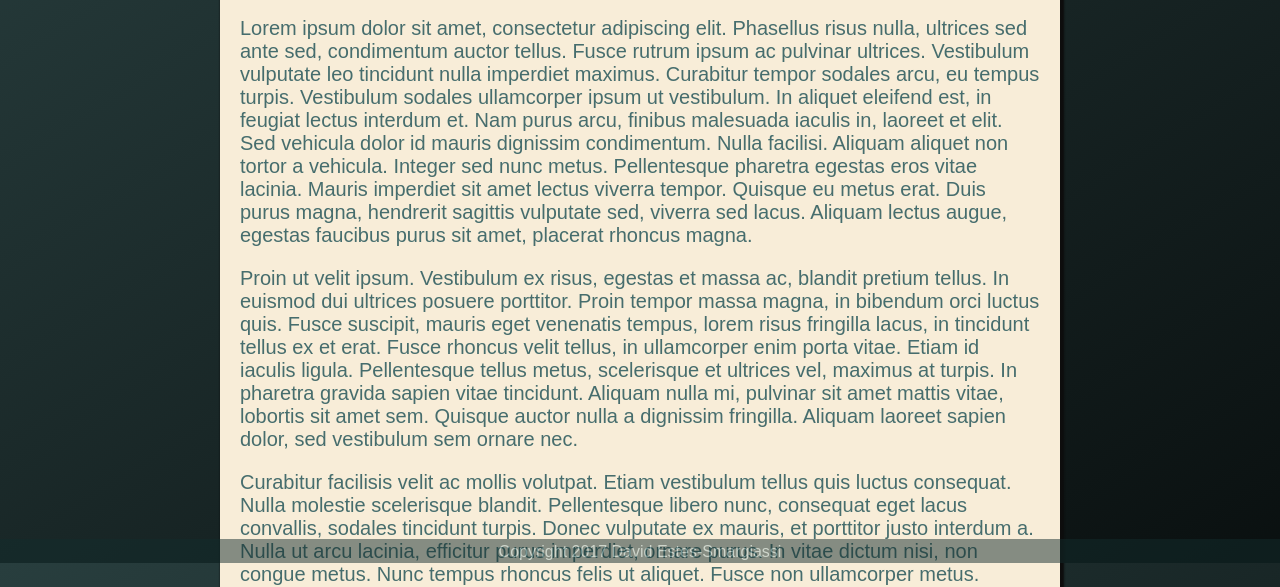
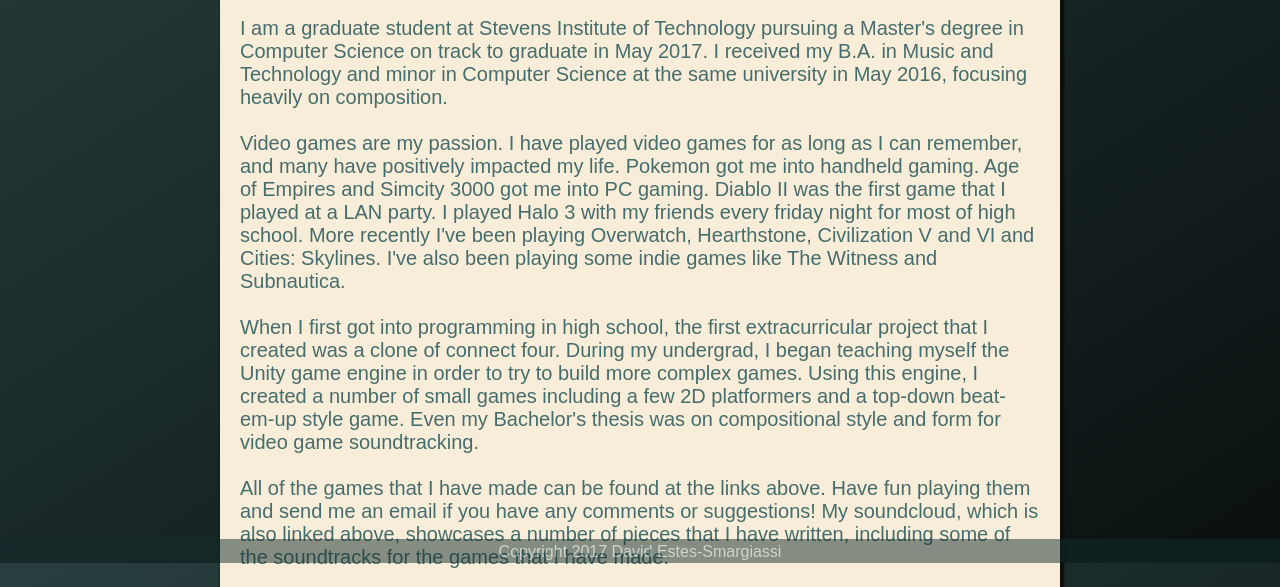
Before and after one commit to destessm/AI_Classification, a plain HTML site: page index.html in a window 1280 px wide. Shown: the part 237-824 px from the top of the page. Drawn offline with Linux system fonts and the light colour scheme.

Commit message:
Added text to index page, fixed gitignore

```diff
--- a/index.html
+++ b/index.html
@@ -44,16 +44,45 @@
 
       <h1>Hi!</h1>
       <h2>I'm David Estes-Smargiassi!</h2>
-      <p>Lorem ipsum dolor sit amet, consectetur adipiscing elit. Phasellus risus nulla, ultrices sed ante sed, condimentum auctor tellus. Fusce rutrum ipsum ac pulvinar ultrices. Vestibulum vulputate leo tincidunt nulla imperdiet maximus. Curabitur tempor sodales arcu, eu tempus turpis. Vestibulum sodales ullamcorper ipsum ut vestibulum. In aliquet eleifend est, in feugiat lectus interdum et. Nam purus arcu, finibus malesuada iaculis in, laoreet et elit. Sed vehicula dolor id mauris dignissim condimentum. Nulla facilisi. Aliquam aliquet non tortor a vehicula. Integer sed nunc metus. Pellentesque pharetra egestas eros vitae lacinia. Mauris imperdiet sit amet lectus viverra tempor. Quisque eu metus erat. Duis purus magna, hendrerit sagittis vulputate sed, viverra sed lacus. Aliquam lectus augue, egestas faucibus purus sit amet, placerat rhoncus magna.</p>
+      <p>
+	I am a graduate student at Stevens Institute of Technology pursuing a
+	Master's degree in Computer Science on track to graduate in May 2017. I
+	received my B.A. in Music and Technology and minor in Computer Science
+	at the same university in May 2016, focusing heavily on
+	composition. <br><br>
 
-      <p>Proin ut velit ipsum. Vestibulum ex risus, egestas et massa ac, blandit pretium tellus. In euismod dui ultrices posuere porttitor. Proin tempor massa magna, in bibendum orci luctus quis. Fusce suscipit, mauris eget venenatis tempus, lorem risus fringilla lacus, in tincidunt tellus ex et erat. Fusce rhoncus velit tellus, in ullamcorper enim porta vitae. Etiam id iaculis ligula. Pellentesque tellus metus, scelerisque et ultrices vel, maximus at turpis. In pharetra gravida sapien vitae tincidunt. Aliquam nulla mi, pulvinar sit amet mattis vitae, lobortis sit amet sem. Quisque auctor nulla a dignissim fringilla. Aliquam laoreet sapien dolor, sed vestibulum sem ornare nec.</p>
+	Video games are my passion. I have played video games for as long as I
+	can remember, and many have positively impacted my life. Pokemon got me
+	into handheld gaming. Age of Empires and Simcity 3000 got me into PC
+	gaming. Diablo II was the first game that I played at a LAN party. I
+	played Halo 3 with my friends every friday night for most of
+	high school. More recently I've been playing Overwatch, Hearthstone,
+	Civilization V and VI and Cities: Skylines. I've also been playing some
+	indie games like The Witness and Subnautica. <br><br>
 
-      <p>Curabitur facilisis velit ac mollis volutpat. Etiam vestibulum tellus quis luctus consequat. Nulla molestie scelerisque blandit. Pellentesque libero nunc, consequat eget lacus convallis, sodales tincidunt turpis. Donec vulputate ex mauris, et porttitor justo interdum a. Nulla ut arcu lacinia, efficitur purus imperdiet, ornare purus. In vitae dictum nisi, non congue metus. Nunc tempus rhoncus felis ut aliquet. Fusce non ullamcorper metus.</p>
+	When I first got into programming in high school, the first
+	extracurricular project that I created was a clone of connect
+	four. During my undergrad, I began teaching myself the Unity game engine
+	in order to try to build more complex games. Using this engine, I
+	created a number of small games including a few 2D platformers and a
+	top-down beat-em-up style game. Even my Bachelor's thesis was on
+	compositional style and form for video game soundtracking. <br><br>
 
-      <p>Donec vehicula ultricies egestas. Morbi hendrerit augue nisi, a volutpat elit facilisis nec. Ut nec sapien ut libero hendrerit euismod ac sed libero. Maecenas tempus convallis dictum. Nunc cursus arcu elit, ac mollis nisl dapibus cursus. Aenean ullamcorper felis at dapibus bibendum. Sed vulputate est tellus, id hendrerit nibh ullamcorper molestie. Nam vehicula, tortor eget facilisis luctus, nibh urna viverra libero, sed accumsan leo erat a nisl. Morbi ac egestas neque. Aliquam dictum porta aliquam. Vivamus pellentesque viverra magna, non mollis enim. Nunc ullamcorper lacinia mi at viverra. Quisque laoreet ex et neque viverra, ac sollicitudin lacus placerat. Nulla nibh risus, facilisis ut hendrerit et, tincidunt nec libero. Vestibulum ante ipsum primis in faucibus orci luctus et ultrices posuere cubilia Curae; Donec vel faucibus orci.</p>
+	All of the games that I have made can be found at the links above. Have
+	fun playing them and send me an email if you have any comments or
+	suggestions! My soundcloud, which is also linked above, showcases a
+	number of pieces that I have written, including some of the soundtracks
+	for the games that I have made. <br><br>
 
-      <p>Fusce efficitur tincidunt pharetra. Ut porttitor, est ut viverra posuere, enim metus rhoncus purus, vitae mollis risus nisi nec odio. Ut malesuada nibh in urna varius malesuada. Vestibulum nec leo tellus. Suspendisse dapibus tincidunt eros ut vehicula. Phasellus sem est, sagittis at porttitor at, molestie nec tortor. Phasellus luctus urna ac mauris euismod, ut volutpat nibh aliquet. Vivamus vitae tortor vel lectus vestibulum blandit. Maecenas vehicula ac quam vestibulum pretium. Vivamus et augue nisi. Maecenas velit arcu, condimentum vel nibh et, volutpat hendrerit elit. Integer lobortis et neque sed convallis. Vestibulum a enim a justo viverra cursus ac quis neque. Nulla in lorem ac tellus ultrices condimentum. Proin interdum vel ante vel pretium. Cras non euismod massa.</p>
+	In addition to my love of games, I also love creating sound design and
+	scores for visual media. Foley recording allows me to use my audio
+	production skills in a fun and creative way. To see samples of my work
+	in sound design and scoring, please contact me by any of the methods
+	found on the contact page. <br><br>
 
+	My audio resume and my computer science resume can be found in the links
+	above as well. Please contact me if you have any inqueries.
+      </p>
     </div>
   </div>
 
```
Also changed, not shown: 1 other file.
